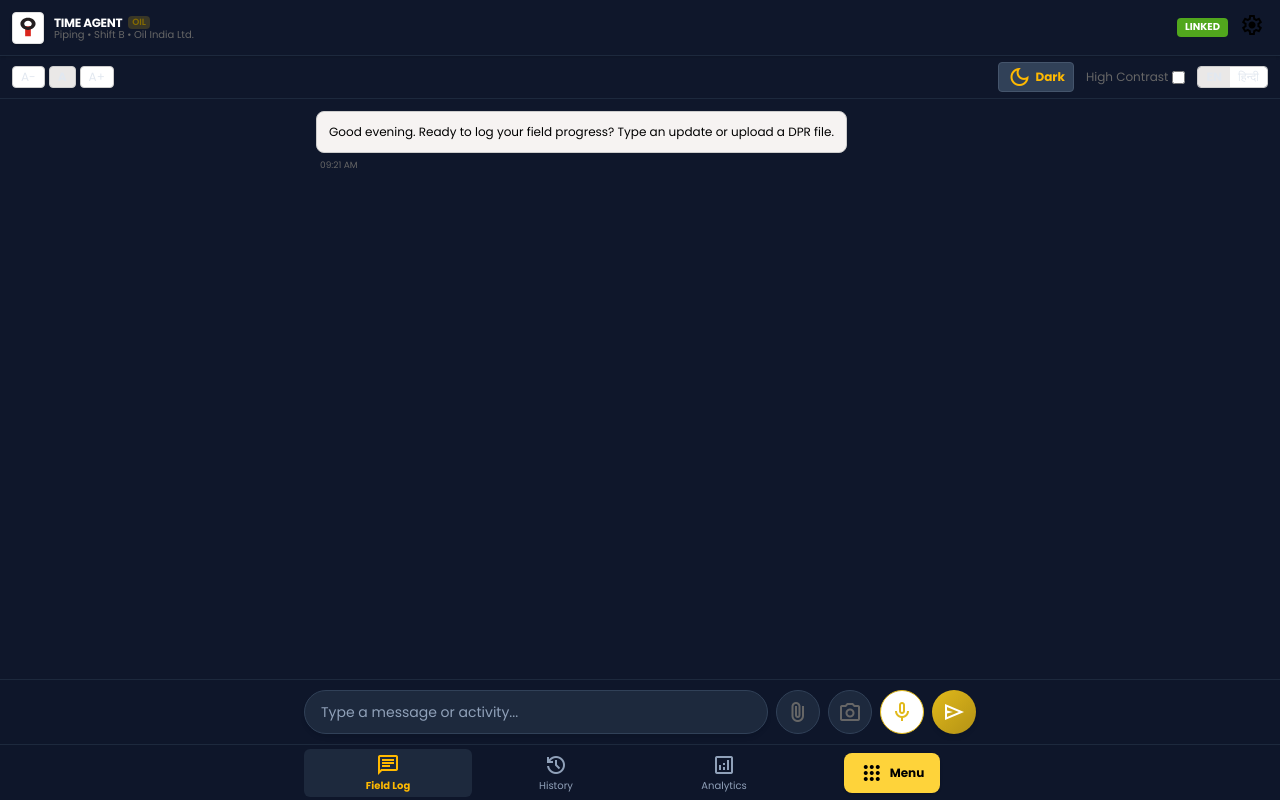
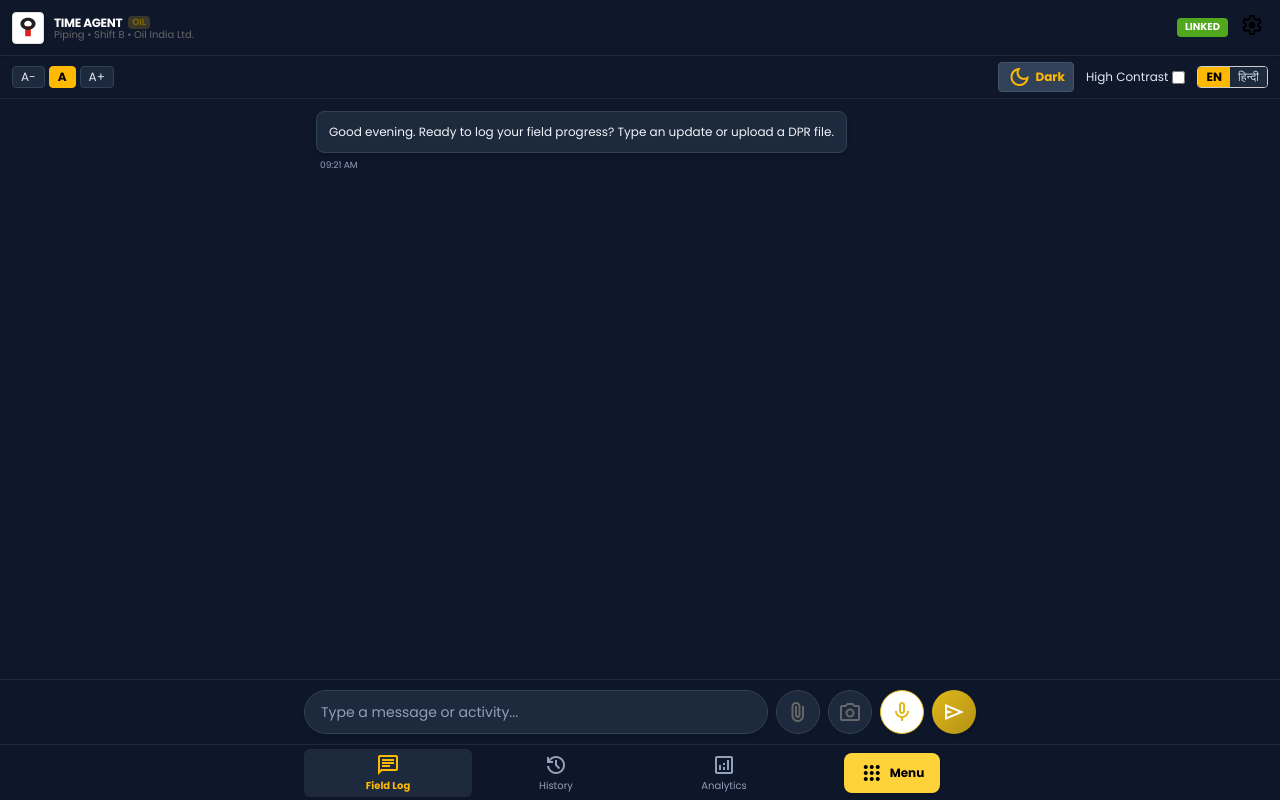
Before and after one commit to Sanjay-AI-ML/sih26122, a React (Vite) app in the folder apps/time-agent/: page / in a window 1280 px wide. Both pictures are taken after a click on the button "Sign In to Time Agent". Built offline with nearby package versions, Linux system fonts and the light colour scheme.

Commit message:
fix: High contrast styling for font-size buttons, language toggle, labels, and chat bubbles in Dark Mode

```diff
--- a/apps/time-agent/src/App.tsx
+++ b/apps/time-agent/src/App.tsx
@@ -748,20 +748,20 @@ function App() {
             <div className={"border-b px-3 py-1.5 flex items-center justify-between shrink-0 transition-colors " + (isDarkMode ? "bg-slate-850 border-slate-800 text-slate-200" : "bg-[#fbf9f8] border-[#CCCCCC] text-[#666666]")}>
               <div className="flex gap-1">
                 {([["xs", t("fontSmall")], ["sm", t("fontNormal")], ["base", t("fontLarge")]] as [string,string][]).map(([sentinel, label]) => (
-                  <button key={sentinel} onClick={() => setTextSize(sentinel as "xs"|"sm"|"base")} className={"px-2 py-0.5 border border-[#CCCCCC] rounded text-xs " + (textSize === sentinel ? "bg-[#eae8e7] font-bold" : "bg-white")}>
+                  <button key={sentinel} onClick={() => setTextSize(sentinel as "xs"|"sm"|"base")} className={"px-2 py-0.5 border rounded text-xs transition-colors " + (textSize === sentinel ? (isDarkMode ? "bg-amber-400 text-black font-bold border-amber-400" : "bg-[#eae8e7] text-black font-bold border-gray-400") : (isDarkMode ? "bg-slate-800 text-slate-200 border-slate-700 hover:bg-slate-700" : "bg-white text-gray-700 border-gray-300"))}>
                     {label}
                   </button>
                 ))}
               </div>
               <div className="flex items-center gap-3">
                 <button onClick={() => setIsDarkMode(!isDarkMode)} className={"px-2 py-0.5 border rounded text-xs flex items-center gap-1 cursor-pointer transition-colors " + (isDarkMode ? "bg-slate-700 border-slate-600 text-amber-400 font-bold" : "bg-white border-gray-300 text-gray-700")} title="Toggle Dark Mode"><span className="material-symbols-outlined text-sm">{isDarkMode ? "dark_mode" : "light_mode"}</span><span>{isDarkMode ? "Dark" : "Light"}</span></button>
-                <label className="flex items-center gap-1 text-xs text-[#666666] cursor-pointer">
+                <label className={"flex items-center gap-1 text-xs cursor-pointer " + (isDarkMode ? "text-slate-200" : "text-[#666666]")}>
                   <span>{t("highContrast")}</span>
                   <input type="checkbox" checked={highContrast} onChange={e => setHighContrast(e.target.checked)} className="cursor-pointer" />
                 </label>
                 <div className="flex border border-[#CCCCCC] rounded overflow-hidden">
-                  <button onClick={() => setLanguage("EN")} className={"px-2 py-0.5 text-xs " + (language === "EN" ? "bg-[#eae8e7] font-bold" : "bg-white")}>EN</button>
-                  <button onClick={() => setLanguage("HI")} className={"px-2 py-0.5 text-xs " + (language === "HI" ? "bg-[#eae8e7] font-bold" : "bg-white")}>हिन्दी</button>
+                  <button onClick={() => setLanguage("EN")} className={"px-2 py-0.5 text-xs transition-colors " + (language === "EN" ? (isDarkMode ? "bg-amber-400 text-black font-bold" : "bg-[#eae8e7] text-black font-bold") : (isDarkMode ? "bg-slate-800 text-slate-300 hover:bg-slate-700" : "bg-white text-gray-700"))}>EN</button>
+                  <button onClick={() => setLanguage("HI")} className={"px-2 py-0.5 text-xs transition-colors " + (language === "HI" ? (isDarkMode ? "bg-amber-400 text-black font-bold" : "bg-[#eae8e7] text-black font-bold") : (isDarkMode ? "bg-slate-800 text-slate-300 hover:bg-slate-700" : "bg-white text-gray-700"))}>हिन्दी</button>
                 </div>
               </div>
             </div>
@@ -828,20 +828,20 @@ function App() {
                   if (m.type === "bot") {
                     return (
                       <div key={m.id} className="self-start max-w-[85%]">
-                        <div className="bg-[#f6f3f2] border border-[#CCCCCC] p-3 rounded-lg text-xs text-black">
+                        <div className={"p-3 rounded-lg text-xs transition-colors " + (isDarkMode ? "bg-slate-800 border border-slate-700 text-slate-100 shadow-md" : "bg-[#f6f3f2] border border-[#CCCCCC] text-black")}>
                           {m.vars ? tf(m.text, m.vars) : (i18n["EN"][m.text] ? t(m.text) : m.text)}
                         </div>
-                        <span className="text-[9px] text-[#666666] ml-1">{m.time}</span>
+                        <span className={"text-[9px] ml-1 " + (isDarkMode ? "text-slate-400" : "text-[#666666]")}>{m.time}</span>
                       </div>
                     );
                   }
                   if (m.type === "user") {
                     return (
                       <div key={m.id} className="self-end max-w-[85%]">
-                        <div className="bg-[#1b1b1b] text-white p-3 rounded-lg text-xs">
+                        <div className={"p-3 rounded-lg text-xs transition-colors " + (isDarkMode ? "bg-amber-400 text-slate-950 font-semibold shadow-md" : "bg-[#1b1b1b] text-white")}>
                           {m.vars ? tf(m.text, m.vars) : (i18n["EN"][m.text] ? t(m.text) : m.text)}
                         </div>
-                        <span className="text-[9px] text-[#666666] mr-1 text-right block">{m.time}</span>
+                        <span className={"text-[9px] mr-1 text-right block " + (isDarkMode ? "text-slate-400" : "text-[#666666]")}>{m.time}</span>
                       </div>
                     );
                   }
@@ -866,16 +866,16 @@ function App() {
                             <span className="text-[#666666] italic">{t("transcribed")}</span>
                           </div>
                         </div>
-                        <span className="text-[9px] text-[#666666] mr-1 text-right block">{m.time}</span>
+                        <span className={"text-[9px] mr-1 text-right block " + (isDarkMode ? "text-slate-400" : "text-[#666666]")}>{m.time}</span>
                       </div>
                     );
                   }
                   if (m.type === "card") {
                     return (
                       <div key={m.id} className="self-start w-full max-w-md">
-                        <div className="bg-white border border-[#CCCCCC] border-l-4 border-l-[#51A71D] rounded-lg shadow-sm overflow-hidden">
-                          <div className="bg-[#f6f3f2] px-3 py-2 border-b border-[#CCCCCC] flex justify-between items-center">
-                            <span className="font-bold text-xs text-black">{t("structured")}</span>
+                        <div className={"border border-l-4 border-l-[#51A71D] rounded-lg shadow-sm overflow-hidden transition-colors " + (isDarkMode ? "bg-slate-800 border-slate-700 text-slate-100" : "bg-white border-[#CCCCCC]")}>
+                          <div className={"px-3 py-2 border-b flex justify-between items-center " + (isDarkMode ? "bg-slate-900 border-slate-700 text-white" : "bg-[#f6f3f2] border-[#CCCCCC]")}>
+                            <span className={"font-bold text-xs " + (isDarkMode ? "text-white" : "text-black")}>{t("structured")}</span>
                             <span className="bg-[#51A71D]/15 text-[#51A71D] text-[9px] font-bold px-2 py-0.5 rounded">
                               {m.confidenceScore}% - {t(m.confidenceBand?.toLowerCase() || 'low')}
                             </span>
@@ -897,7 +897,7 @@ function App() {
                             <span className="material-symbols-outlined text-sm">chevron_right</span>
                           </div>
                         </div>
-                        <span className="text-[9px] text-[#666666] ml-1">{m.time}</span>
+                        <span className={"text-[9px] ml-1 " + (isDarkMode ? "text-slate-400" : "text-[#666666]")}>{m.time}</span>
                       </div>
                     );
                   }
```
